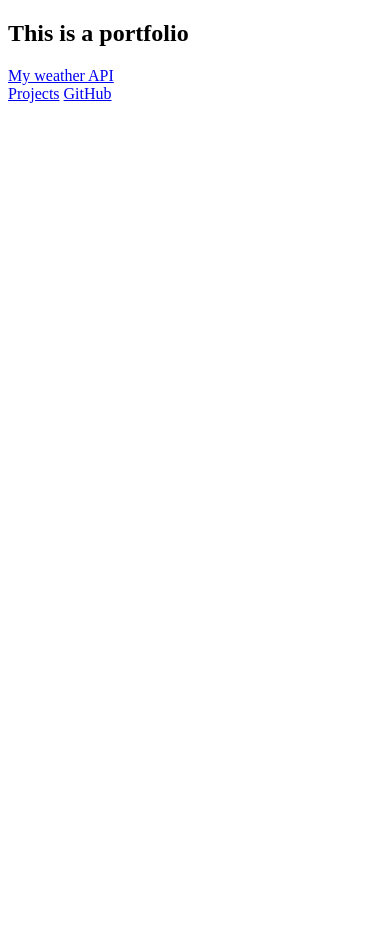
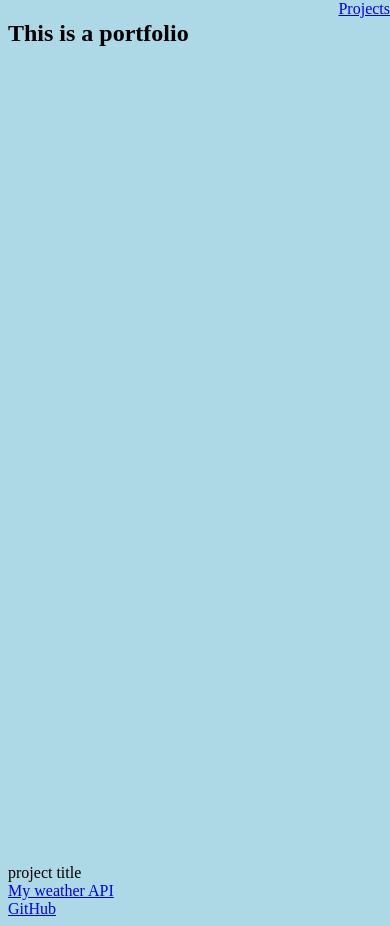
Before and after one commit to codedit334/microverse_trials_emmanuel_oussama, a plain HTML site: page index.html in a window 390 px wide. Before the commit the page ends 844 px from the top, so only its background shows below. Drawn offline with Linux system fonts and the light colour scheme.

Commit message:
updated index

```diff
--- a/css/style.css
+++ b/css/style.css
@@ -0,0 +1,15 @@
+@media only screen and (max-width: 600px) {
+    body {
+      background-color: lightblue;
+    }
+  }
+
+  #welcome-section {
+    height: 100vh;
+  }
+  #navbar {
+    float: right;
+    position: fixed;
+    top: 0px;
+    right: 0px;
+  }
--- a/index.html
+++ b/index.html
@@ -1,9 +1,16 @@
 <!DOCTYPE html>
 <html lang="en">
   <head>
-    <meta charset="UTF-8">
+    <meta charset="UTF-8" />
     <title>Fork Me! FCC: Test Suite Template</title>
-    <link rel="stylesheet" href="css/style.css">
+    <link rel="stylesheet" href="css/style.css" />
+    <style>
+      @media only screen and (max-width: 600px) {
+        body {
+          background-color: lightblue;
+        }
+      }
+    </style>
   </head>
 
   <body>
@@ -13,15 +20,20 @@
       <h1>This is a portfolio</h1>
     </section>
     <section id="projects">
-      <div class="project-title"></div>
+      <div class="project-tile">project title</div>
       <a href="https://www.weatherapi.com/">My weather API</a>
-
     </section>
     <navbar id="navbar">
       <a href="#projects">Projects</a>
+      <br />
     </navbar>
-    <a href="https://github.com/codedit334/microverse_trials_emmanuel_oussama" id="profile-link" target="_blank">GitHub</a>
+    <a
+      href="https://github.com/codedit334/microverse_trials_emmanuel_oussama"
+      id="profile-link"
+      target="_blank"
+      >GitHub</a
+    >
 
-    <script  src="js/index.js"></script>
+    <script src="js/index.js"></script>
   </body>
 </html>
```
